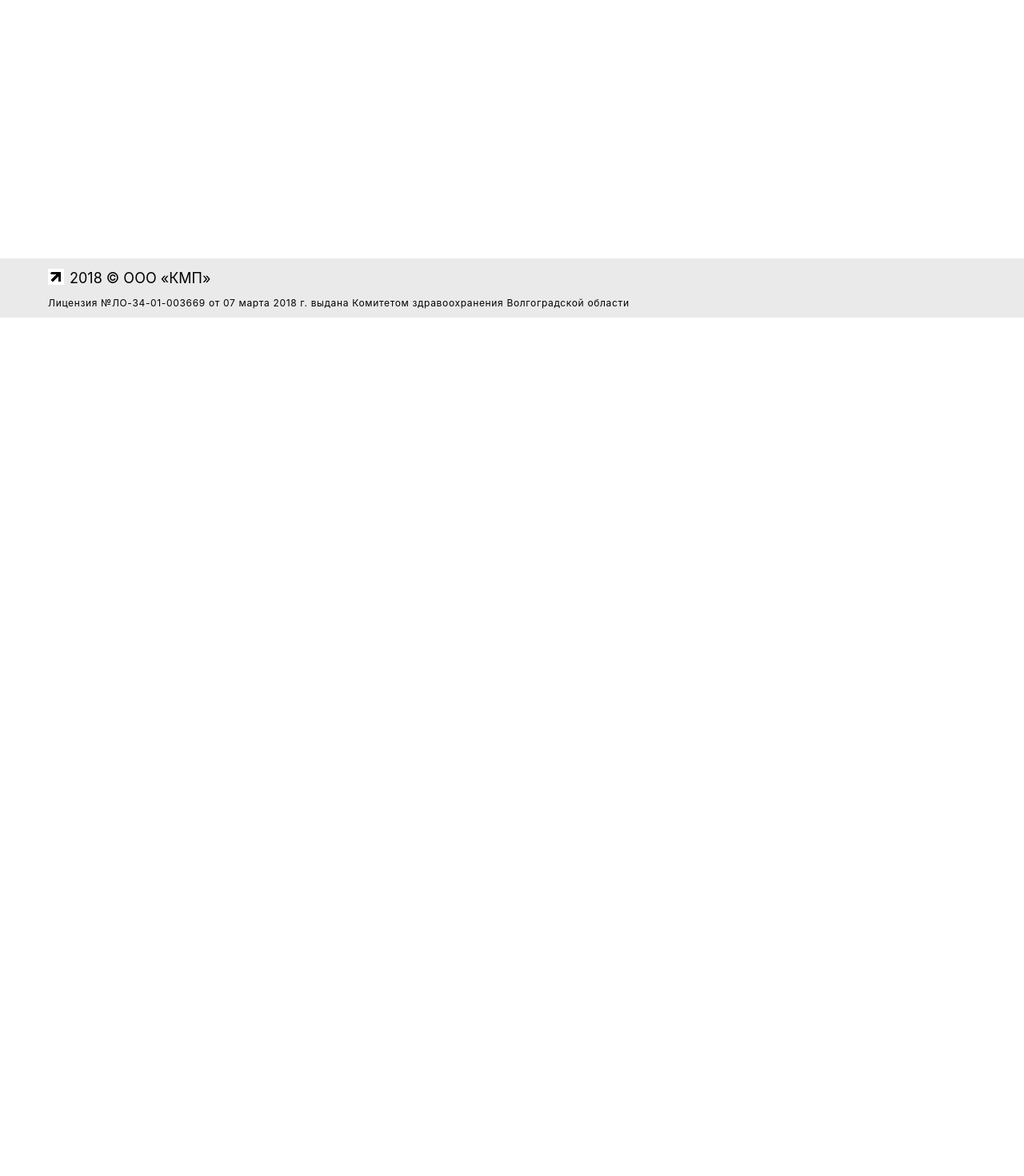
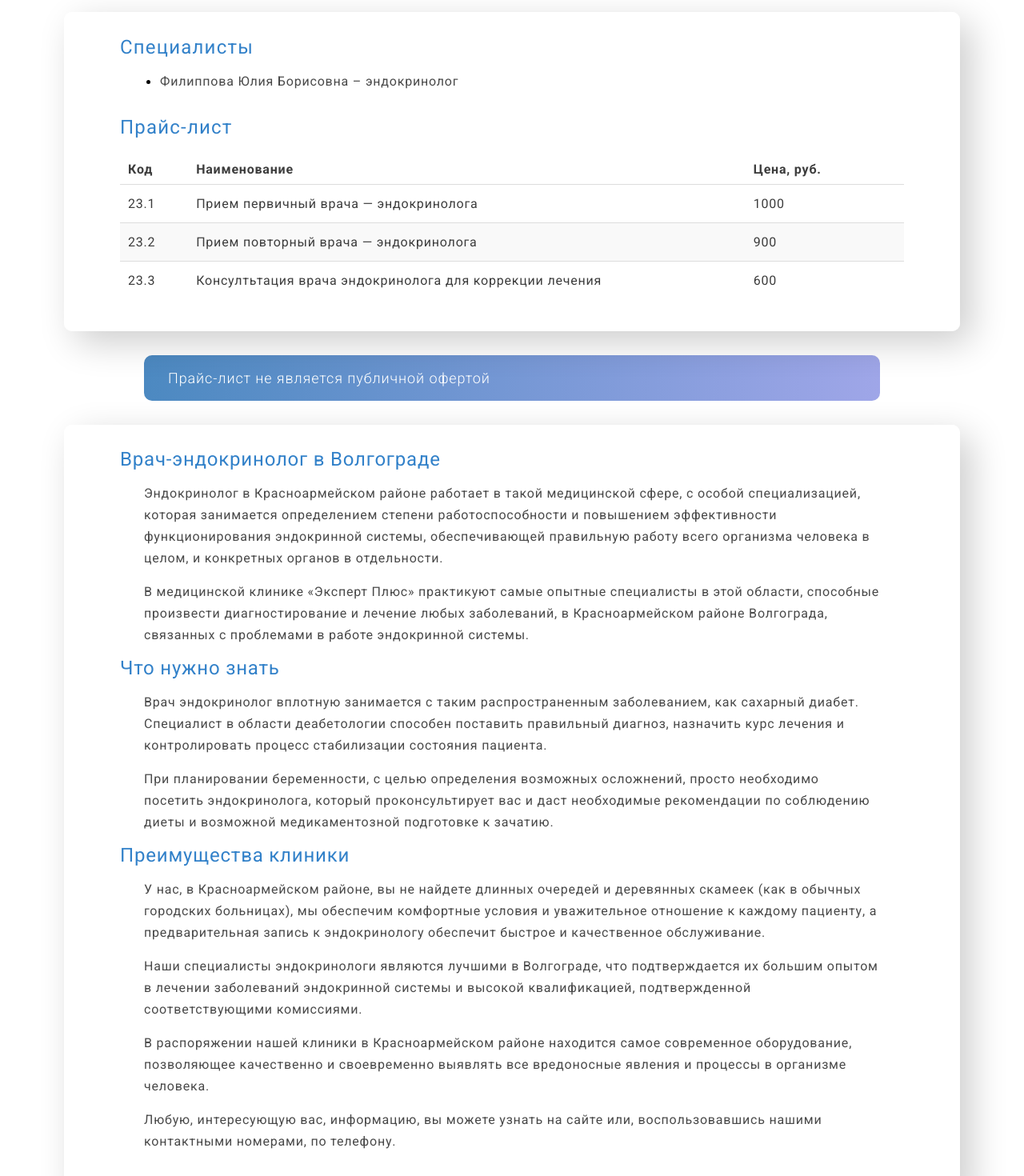
Before and after one commit to CanUFeelMyHeart/expertPlus, a React (Create React App) app in the folder medical-clinic-expert/: page /services/endokrinolog in a window 1280 px wide. Shown: the part 260-1730 px from the top of the page at 80% size. Before the commit the page ends 800 px from the top, so only its background shows below. Built offline with nearby package versions, Linux system fonts and the light colour scheme; the HTML template or start-up script is replaced by a standard one.

Commit message:
endocrinologist page is set

```diff
--- a/medical-clinic-expert/src/pages/ServicesPages/EndocrinologistServicePage/EndocrinologistServicePage.jsx
+++ b/medical-clinic-expert/src/pages/ServicesPages/EndocrinologistServicePage/EndocrinologistServicePage.jsx
@@ -1,9 +1,91 @@
 import React from "react";
+import { InformationContainerComponent } from "../../../components/InformationContainerComponent/InformationContainerComponent";
+import { PriceListComponent } from "../../../components/PriceListComponent/PriceListComponent";
+import { ServicesSpecialistsComponent } from "../../../components/ServicesSpecialistsComponent/ServicesSpecialistsComponent";
+import { OfertaComponent } from "../../../components/PriceListComponent/OfertaComponent";
+import { ServiceSpecialistsInfoComponent } from "../../../components/ServiceSpecialistsInfoComponent/ServiceSpecialistsInfoComponent";
+import { SpecialistsInfoEndocrinologist } from "./SpecialistsInfoEndocrinologist";
+import { priceInfoEndocrinologist } from "./PriceInfoEndocrinologist";
 
 export const EndocrinologistServicePage = () => {
     return (
         <div className="EndocrinologistServicePage">
-
+            <InformationContainerComponent header="Эндокринолог">
+                <ServicesSpecialistsComponent
+                    specialists={SpecialistsInfoEndocrinologist}
+                />
+                <PriceListComponent priceInfo={priceInfoEndocrinologist} />
+            </InformationContainerComponent>
+            <OfertaComponent />
+            <ServiceSpecialistsInfoComponent>
+                <div className="services_doctor_info_container">
+                    <h2 className="services_doctor_info_header">
+                        Врач-эндокринолог в Волгограде
+                    </h2>
+                    <h3 className="services_doctor_info_description">
+                        Эндокринолог в Красноармейском районе работает в такой
+                        медицинской сфере, с особой специализацией, которая
+                        занимается определением степени работоспособности и
+                        повышением эффективности функционирования эндокринной
+                        системы, обеспечивающей правильную работу всего
+                        организма человека в целом, и конкретных органов в
+                        отдельности.
+                    </h3>
+                    <h3 className="services_doctor_info_description">
+                        В медицинской клинике «Эксперт Плюс» практикуют самые
+                        опытные специалисты в этой области, способные произвести
+                        диагностирование и лечение любых заболеваний, в
+                        Красноармейском районе Волгограда, связанных с
+                        проблемами в работе эндокринной системы.
+                    </h3>
+                    <h2 className="services_doctor_info_header">
+                        Что нужно знать
+                    </h2>
+                    <h3 className="services_doctor_info_description">
+                        Врач эндокринолог вплотную занимается с таким
+                        распространенным заболеванием, как сахарный диабет.
+                        Специалист в области деабетологии способен поставить
+                        правильный диагноз, назначить курс лечения и
+                        контролировать процесс стабилизации состояния пациента.
+                    </h3>
+                    <h3 className="services_doctor_info_description">
+                        При планировании беременности, с целью определения
+                        возможных осложнений, просто необходимо посетить
+                        эндокринолога, который проконсультирует вас и даст
+                        необходимые рекомендации по соблюдению диеты и возможной
+                        медикаментозной подготовке к зачатию.
+                    </h3>
+                    <h2 className="services_doctor_info_header">
+                        Преимущества клиники
+                    </h2>
+                    <h3 className="services_doctor_info_description">
+                        У нас, в Красноармейском районе, вы не найдете длинных
+                        очередей и деревянных скамеек (как в обычных городских
+                        больницах), мы обеспечим комфортные условия и
+                        уважительное отношение к каждому пациенту, а
+                        предварительная запись к эндокринологу обеспечит быстрое
+                        и качественное обслуживание.
+                    </h3>
+                    <h3 className="services_doctor_info_description">
+                        Наши специалисты эндокринологи являются лучшими в
+                        Волгограде, что подтверждается их большим опытом в
+                        лечении заболеваний эндокринной системы и высокой
+                        квалификацией, подтвержденной соответствующими
+                        комиссиями.
+                    </h3>
+                    <h3 className="services_doctor_info_description">
+                        В распоряжении нашей клиники в Красноармейском районе
+                        находится самое современное оборудование, позволяющее
+                        качественно и своевременно выявлять все вредоносные
+                        явления и процессы в организме человека.
+                    </h3>
+                    <h3 className="services_doctor_info_description">
+                        Любую, интересующую вас, информацию, вы можете узнать на
+                        сайте или, воспользовавшись нашими контактными номерами,
+                        по телефону.
+                    </h3>
+                </div>
+            </ServiceSpecialistsInfoComponent>
         </div>
     );
 };
--- /dev/null
+++ b/medical-clinic-expert/src/pages/ServicesPages/EndocrinologistServicePage/PriceInfoEndocrinologist.jsx
@@ -0,0 +1,17 @@
+export const priceInfoEndocrinologist = [
+    {
+        code: "23.1",
+        name: "	Прием первичный врача — эндокринолога",
+        price: "1000",
+    },
+    {
+        code: "23.2",
+        name: "Прием повторный врача — эндокринолога",
+        price: "900",
+    },
+    {
+        code: "23.3",
+        name: "Консултьтация врача эндокринолога для коррекции лечения",
+        price: "600",
+    }
+];
--- /dev/null
+++ b/medical-clinic-expert/src/pages/ServicesPages/EndocrinologistServicePage/SpecialistsInfoEndocrinologist.jsx
@@ -0,0 +1,3 @@
+export const SpecialistsInfoEndocrinologist = [
+    "Филиппова Юлия Борисовна – эндокринолог"
+];
```
